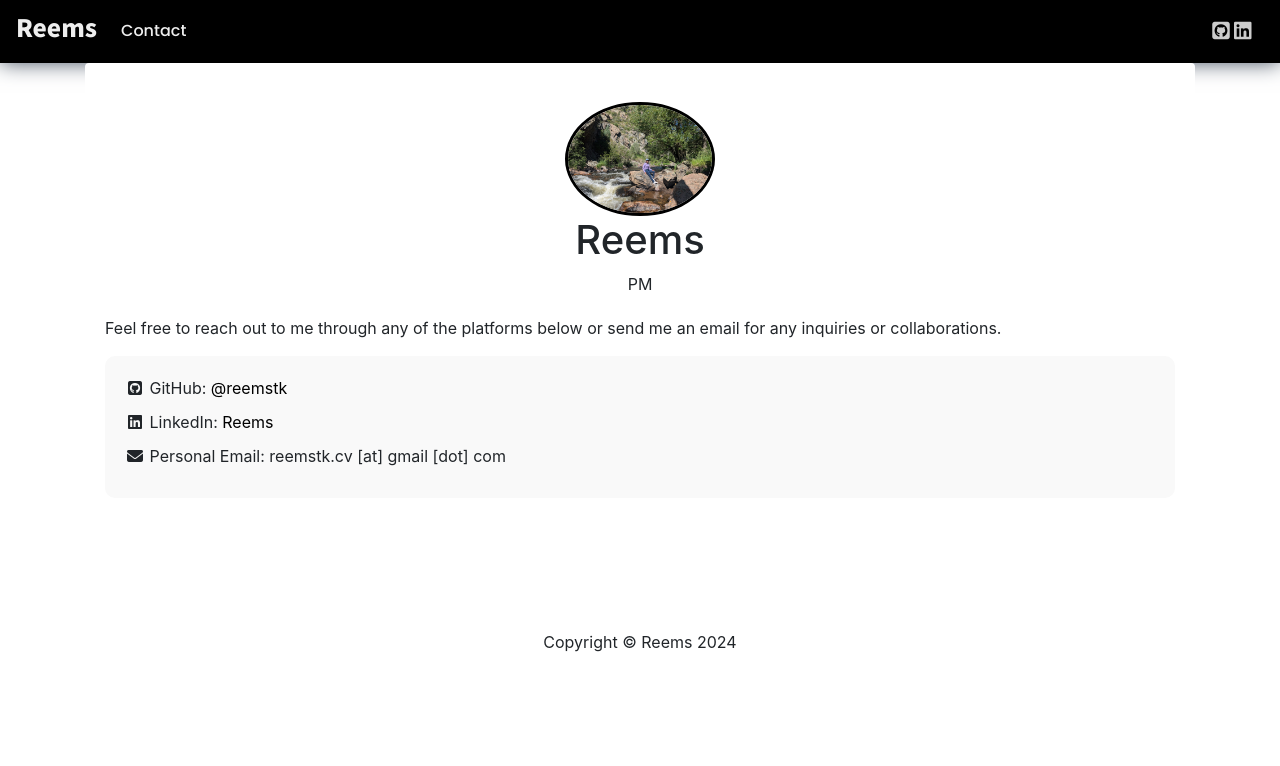
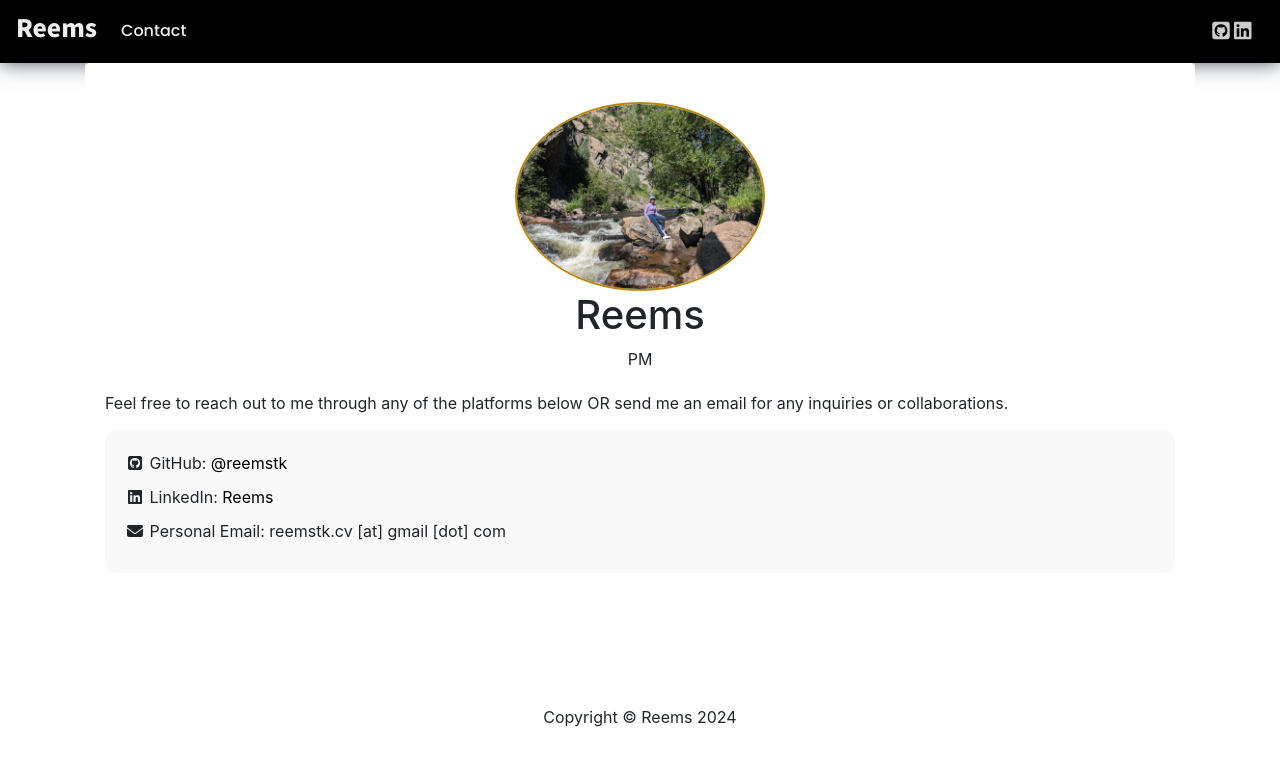
Before and after one commit to reemstk/reemstk.github.io, a Jekyll site: the page built from contact.md, in a window 1280 px wide. Shown: the top 766 px of the page. Built offline with Jekyll 4.4.1, drawn with Linux system fonts in a browser that asks for light colours; nearby versions of some CDN libraries; comment, search, counter and statistics services are not loaded.

Commit message:
Update contact.html

```diff
--- a/_layouts/contact.html
+++ b/_layouts/contact.html
@@ -9,14 +9,14 @@ last-updated: 2024-07-16 10:12 AM
     <!-- Profile Section -->
     <div class="profile-section" style="text-align:center; margin-bottom:20px;">
         <!-- Profile Image -->
-        <img src="/assets/img/avatar/me.jpg" alt="Reems" class="img-circle"/>
+        <img src="/assets/img/avatar/me.jpg" alt="Reems" class="img-contact"/>
         <h1>Reems</h1>
         <p>PM</p>
     </div>
 
     <!-- Introduction or About Me Section -->
     <div class="about-me">
-        <p>Feel free to reach out to me through any of the platforms below or send me an email for any inquiries or collaborations.</p>
+        <p>Feel free to reach out to me through any of the platforms below OR send me an email for any inquiries or collaborations.</p>
     </div>
 
     <!-- Contact Methods -->
```
